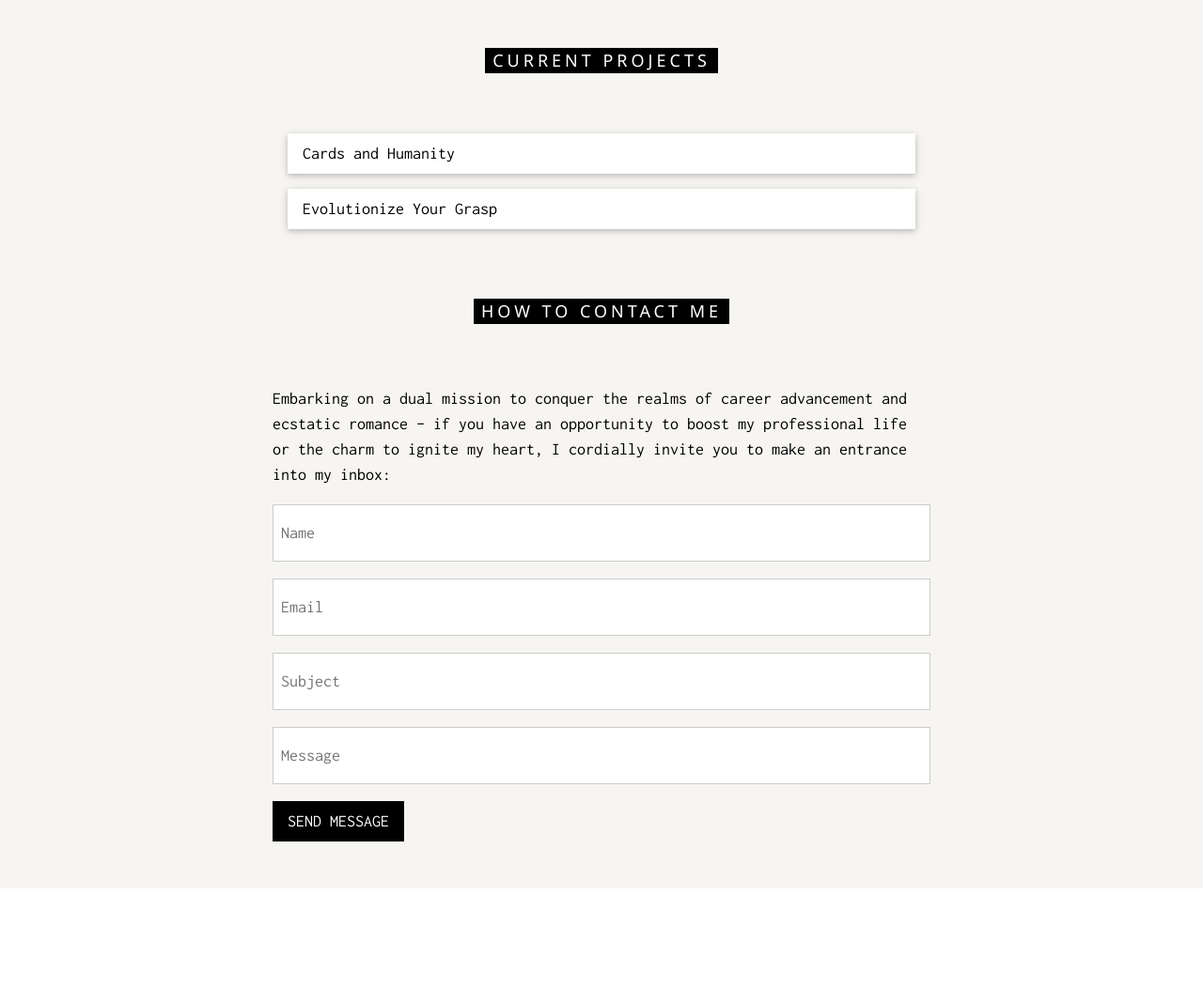
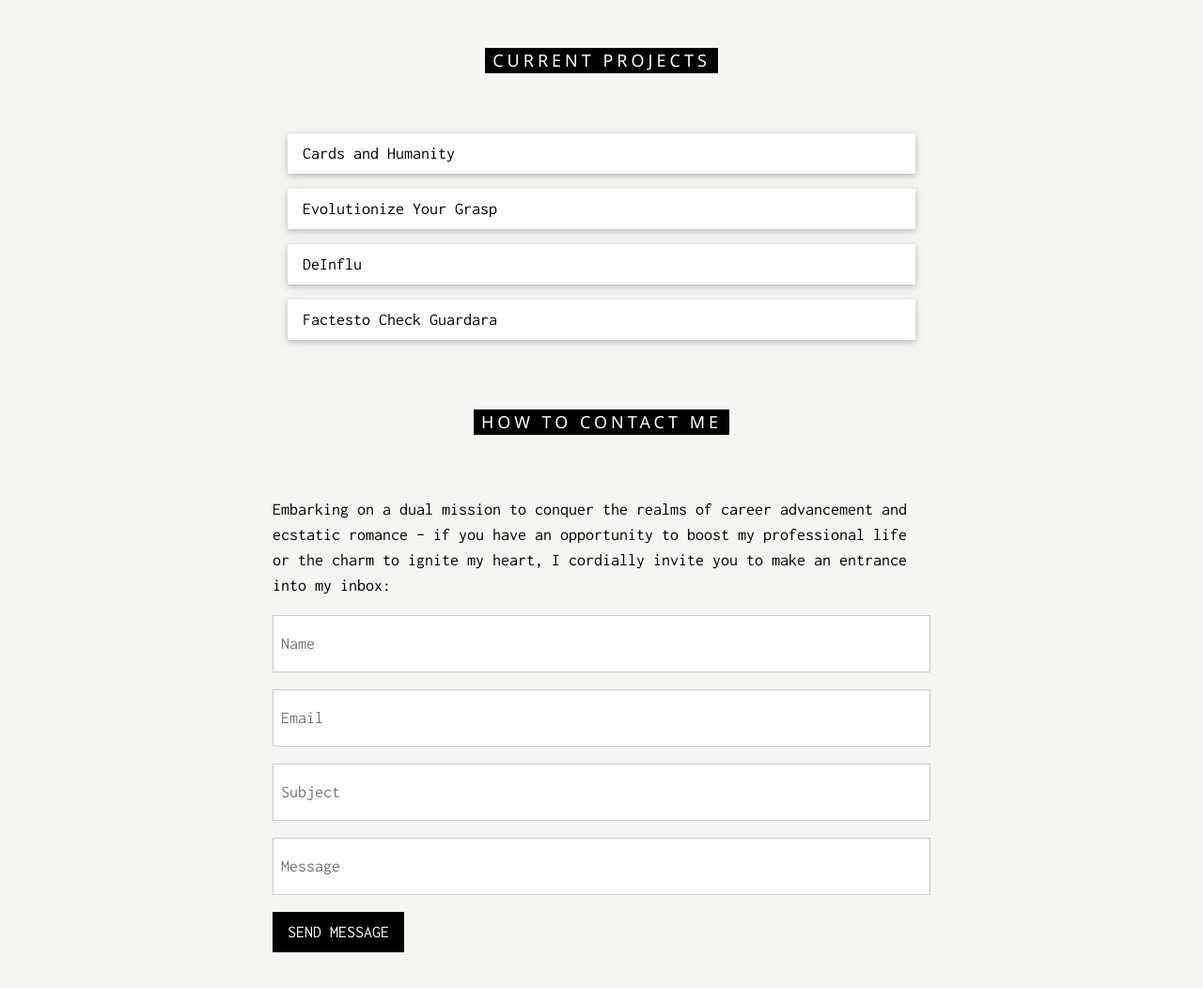
Before and after one commit to aspirinium/aspirinium.github.io, a plain HTML site: page index.html in a window 1280 px wide. Shown: the part 1043-2095 px from the top of the page at 94% size. Before the commit the page ends 1989 px from the top, so only its background shows below. Drawn offline with nearby package versions, Linux system fonts and the light colour scheme.

Commit message:
New idea

```diff
--- a/index.html
+++ b/index.html
@@ -75,6 +75,16 @@
                     <div class="w3-col s6 tablink">Evolutionize Your Grasp</div>
                 </a>
             </div>
+            <div class="w3-row w3-card w3-padding w3-margin" style="background: white">
+                <a href="javascript:void(0)" onclick="">
+                    <div class="w3-col s6 tablink">DeInflu</div>
+                </a>
+            </div>
+            <div class="w3-row w3-card w3-padding w3-margin" style="background: white">
+                <a href="javascript:void(0)" onclick="">
+                    <div class="w3-col s6 tablink">Factesto Check Guardara</div>
+                </a>
+            </div>
         </div>
     </div>
 
```
